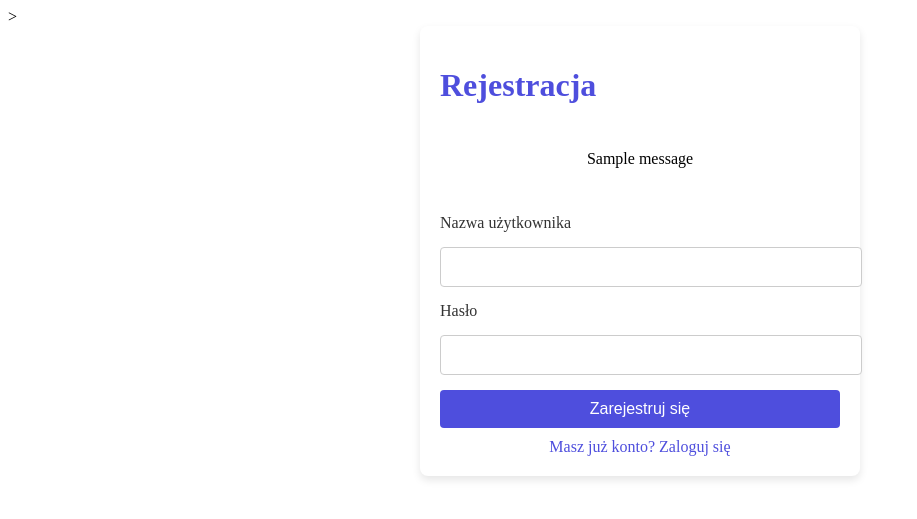
After one commit to VanillaMile/DCASimulator, a Flask app: page /register in a window 1280 px wide. The commit adds this page. Shown: the top 519 px of the page, without its empty margins (0-917 px from the left). Run offline with Flask 3, Linux system fonts and the light colour scheme; one stand-in notice (Sample message) is shown.

Commit message:
register

```diff
--- a/application/routes.py
+++ b/application/routes.py
@@ -1,27 +1,114 @@
-from application import app, mongo
-from flask import render_template, request
+from application import app, mongo, users_collection
+from flask import render_template, request, redirect, url_for, flash, session
+from werkzeug.security import generate_password_hash, check_password_hash
 from application.forms import *
 from application.simulationValidation import simulationValidation
 from application.simulation import simulation
+from datetime import datetime
+
+
+@app.route('/register', methods=['GET', 'POST'])
+def register():
+    if request.method == 'POST':
+        username = request.form.get('username')
+        password = request.form.get('password')
+
+        if not username or not password:
+            flash('Nazwa użytkownika i hasło są wymagane.')
+            return redirect(url_for('register'))
+
+        try:
+
+            hashed_password = generate_password_hash(password)
+            result = mongo.db.users.insert_one({
+                'username': username,
+                'password': hashed_password,
+                'lastLogin': None
+            })
+
+            if result.inserted_id:
+                print(f"Użytkownik {username} został zapisany w bazie danych.")
+                flash('Rejestracja zakończona sukcesem! Możesz się zalogować.')
+                return redirect(url_for('login'))
+            else:
+                flash('Wystąpił problem z zapisaniem danych. Spróbuj ponownie.')
+                return redirect(url_for('register'))
+
+        except Exception as e:
+
+            if 'duplicate key error' in str(e):
+                flash('Nazwa użytkownika jest już zajęta. Wybierz inną.')
+            else:
+                flash('Wystąpił błąd podczas rejestracji. Spróbuj ponownie.')
+
+            print(f"Błąd podczas rejestracji: {e}")
+            return redirect(url_for('register'))
+
+    return render_template('register.html')
+
+
+@app.route('/login', methods=['GET', 'POST'])
+def login():
+    if 'user_id' in session:
+        flash('Jesteś już zalogowany!')
+        return redirect(url_for('index'))
+
+    if request.method == 'POST':
+        username = request.form['username']
+        password = request.form['password']
+
+        user = mongo.db.users.find_one({'username': username})
+        if user and check_password_hash(user['password'], password):
+            session['user_id'] = str(user['_id'])
+            mongo.db.users.update_one(
+                {'_id': user['_id']},
+                {'$set': {'lastLogin': datetime.now()}}
+            )
+
+            flash('Zalogowano pomyślnie!')
+            return redirect(url_for('index'))
+        else:
+            flash('Niepoprawna nazwa użytkownika lub hasło.')
+
+    return render_template('login.html')
+
+
+# Wylogowanie użytkownika
+@app.route('/logout')
+def logout():
+    session.pop('user_id', None)
+    flash('Wylogowano pomyślnie.')
+    return redirect(url_for('login'))
+
 
 @app.route("/")
 def index():
-    chackCollectionsGames()
-    return render_template("layout.html", title = "DCASimulator", stock_names = getStocks())
+    if 'user_id' not in session:
+        flash('Zaloguj się lub zarejestruj, aby kontynuować.')
+        return redirect(url_for('login'))
+    else:
+        chackCollectionsGames()
+        print("Calling chackCollectionsGames")
+
+        print("chackCollectionsGames called successfully")
+        return render_template("layout.html", title="DCASimulator", stock_names=getStocks())
+
 
 @app.route("/stock", methods=["POST"])
 def stock():
     stock = request.form.get("stock")
     stockData = mongo.db.stocks.find_one({"stock_name": stock})
     if stockData is None:
-        return render_template("stockNotFound.html", title = stock, stockData = None, stock = stock)
-    return render_template("stock.html", title = stock, stock_data = stockData)
+        return render_template("stockNotFound.html", title=stock, stockData=None, stock=stock)
+    return render_template("stock.html", title=stock, stock_data=stockData)
+
 
 @app.route("/simulationForm")
 def simulationForm():
-    return render_template("simulationForm.html", title = "Simulation Form", stock_names = getStocks())
+    return render_template("simulationForm.html", title="Simulation Form", stock_names=getStocks())
 
-@app.route("/simulationResults", methods = ["POST"])
+
+@app.route("/simulationResults", methods=["POST"])
 def simulationResults():
     simulationData = {
         "initial_investment": request.form.get("initial_investment"),
@@ -33,16 +120,19 @@ def simulationResults():
     }
 
     # Validation
-    returnStatus = simulationValidation(simulationData['initial_investment'], simulationData['investment_amount'], simulationData['investment_interval'],
+    returnStatus = simulationValidation(simulationData['initial_investment'], simulationData['investment_amount'],
+                                        simulationData['investment_interval'],
                                         simulationData['investment_period'], simulationData['stock_data'])
     if returnStatus != [None, None, None, None, None]:
-        return render_template("simulationForm.html",   title = "Simulation Form", stock_names = getStocks(), return_status = returnStatus)
+        return render_template("simulationForm.html", title="Simulation Form", stock_names=getStocks(),
+                               return_status=returnStatus)
 
     # Simulation
     data = simulation(simulationData)
-    return render_template("simulation.html",   title = "Simulation", investment_data = data)
+    return render_template("simulation.html", title="Simulation", investment_data=data)
 
-@app.route("/submitRankingSubmit", methods = ["POST"])
+
+@app.route("/submitRankingSubmit", methods=["POST"])
 def submitRankingSubmit():
     userName = request.form.get("username")
     stockName = request.form.get("stock_name")
@@ -53,20 +143,24 @@ def submitRankingSubmit():
     input = request.form.get("input")
     profit = request.form.get("profit")
     profitPercentage = request.form.get("profit_percent")
-    insertRankingResult(userName, stockName, initialInvestment, investmentAmount, investmentInterval, investmentPeriod, profit, profitPercentage, input)
+    insertRankingResult(userName, stockName, initialInvestment, investmentAmount, investmentInterval, investmentPeriod,
+                        profit, profitPercentage, input)
     rankingData = getSortedRankingData()
-    return render_template("ranking.html", title = "Ranking", ranking_data = rankingData)
+    return render_template("ranking.html", title="Ranking", ranking_data=rankingData)
+
 
 @app.route("/seeRanking")
 def seeRanking():
     rankingData = getSortedRankingData()
-    return render_template("ranking.html", title = "Ranking", ranking_data = rankingData)
+    return render_template("ranking.html", title="Ranking", ranking_data=rankingData)
+
 
 @app.route("/playGame")
 def playGame():
-    return render_template("playGame.html", title = "Game", stock_names = getStocks())
+    return render_template("playGame.html", title="Game", stock_names=getStocks())
 
-@app.route("/selectToContinue", methods = ["POST"])
+
+@app.route("/selectToContinue", methods=["POST"])
 def selectToContinue():
     username = request.form.get("username")
     money = request.form.get("money")
@@ -81,12 +175,14 @@ def selectToContinue():
         data = getUserGame(username)
         daysToAppend = simulation(simulationData=data, game=True, buySell="hold")
         appendDaysToData(username, daysToAppend)
-        return render_template("game.html", title = "Game", data = getUserGameLimited(username))
+        return render_template("game.html", title="Game", data=getUserGameLimited(username))
     else:
         prevData = mongo.db.games.find_one({"username": username})
-        return render_template("selectToContinue.html", title = "Select to continue", username = username, money = money, stock = stock, prevData = prevData)
+        return render_template("selectToContinue.html", title="Select to continue", username=username, money=money,
+                               stock=stock, prevData=prevData)
 
-@app.route("/dataCleared", methods = ["POST"])
+
+@app.route("/dataCleared", methods=["POST"])
 def dataCleared():
     clearData = request.form.get("clearData")
     cleared = "0"
@@ -102,10 +198,10 @@ def dataCleared():
         setUserGame(username, money, stock)
         cleared = "1"
     getData = getUserGame(request.form.get("username"))
-    return render_template("dataCleared.html", title = "Game", data = getData, cleared = cleared)
+    return render_template("dataCleared.html", title="Game", data=getData, cleared=cleared)
 
 
-@app.route("/game", methods = ["POST"])
+@app.route("/game", methods=["POST"])
 def game():
     username = request.form.get("username")
     buySell = request.form.get("buySell")
@@ -116,4 +212,4 @@ def game():
     data = getUserGame(username)
     daysToAppend = simulation(simulationData=data, game=True, buySell=buySell, amount=amount)
     appendDaysToData(username, daysToAppend)
-    return render_template("game.html", title = "Game", data = getUserGameLimited(username))
+    return render_template("game.html", title="Game", data=getUserGameLimited(username))
--- /dev/null
+++ b/application/static/register.css
@@ -0,0 +1,85 @@
+
+.form-container {
+    max-width: 400px;
+    margin: 0 auto;
+    padding: 20px;
+    background-color: #fff;
+    border-radius: 8px;
+    box-shadow: 0 4px 8px rgba(0, 0, 0, 0.1);
+}
+
+h1 {
+    font-size: 2rem;
+    color: rgb(78, 78, 221);
+    margin-bottom: 20px;
+}
+
+form {
+    display: flex;
+    flex-direction: column;
+    gap: 15px;
+}
+
+label {
+    font-size: 1rem;
+    color: #333;
+}
+
+input[type="text"],
+input[type="password"] {
+    padding: 10px;
+    font-size: 1rem;
+    border: 1px solid #ccc;
+    border-radius: 4px;
+    width: 100%;
+}
+
+input[type="submit"] {
+    background-color: rgb(78, 78, 221);
+    color: white;
+    padding: 10px;
+    font-size: 1rem;
+    border: none;
+    border-radius: 4px;
+    cursor: pointer;
+    transition: background-color 0.3s;
+}
+
+input[type="submit"]:hover {
+    background-color: rgb(78, 78, 255);
+}
+
+a {
+    text-decoration: none;
+    color: rgb(78, 78, 221);
+    text-align: center;
+    display: block;
+    margin-top: 10px;
+}
+
+a:hover {
+    color: rgb(78, 78, 255);
+}
+
+
+.flash-message {
+    padding: 10px;
+    margin-bottom: 20px;
+    border-radius: 4px;
+    text-align: center;
+}
+
+.flash-message.success {
+    background-color: lightgreen;
+    color: green;
+}
+
+.flash-message.error {
+    background-color: lightcoral;
+    color: red;
+}
+
+.flash-message.info {
+    background-color: lightblue;
+    color: #0056b3;
+}
--- /dev/null
+++ b/application/templates/register.html
@@ -0,0 +1,34 @@
+<!DOCTYPE html>
+<html lang="pl">
+<head>
+    <meta charset="UTF-8">
+    <meta name="viewport" content="width=device-width, initial-scale=1.0">
+    <title>Rejestracja</title>
+    <link rel="stylesheet" <link rel="stylesheet" href="/static/register.css">
+>
+</head>
+<body>
+    <div class="form-container centeredContent">
+        <h1>Rejestracja</h1>
+        {% with messages = get_flashed_messages() %}
+            {% if messages %}
+                <div class="flash-message">
+                    {% for message in messages %}
+                        <p>{{ message }}</p>
+                    {% endfor %}
+                </div>
+            {% endif %}
+        {% endwith %}
+        <form method="POST">
+            <label for="username">Nazwa użytkownika</label>
+            <input type="text" id="username" name="username" required>
+
+            <label for="password">Hasło</label>
+            <input type="password" id="password" name="password" required>
+
+            <input type="submit" value="Zarejestruj się">
+        </form>
+        <a href="{{ url_for('login') }}">Masz już konto? Zaloguj się</a>
+    </div>
+</body>
+</html>
```
Also changed, not shown: application/__init__.py (+10 -1 lines), application/static/style.css (+25 -0 lines), application/templates/layout.html (+7 -0 lines), application/templates/login.html (added, +33 -0 lines).
